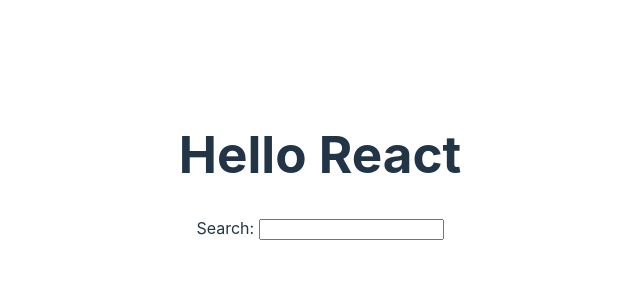
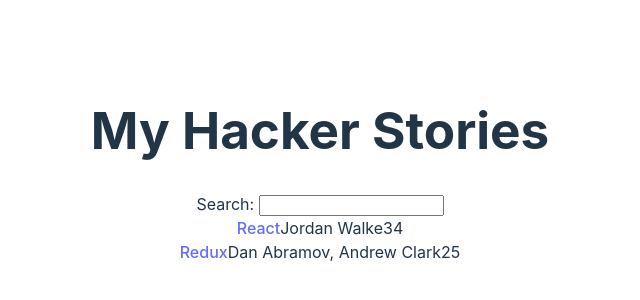
Before and after one commit to thetrend/react-app, a React (Vite) app: page / in a window 1280 px wide. Shown: the part 234-534 px from the top of the page, without its empty margins (320-960 px from the left). Built offline with nearby package versions, Linux system fonts and the light colour scheme.

Commit message:
Display list items

```diff
--- a/src/App.tsx
+++ b/src/App.tsx
@@ -1,15 +1,40 @@
 import './App.css';
 
-function getTitle(title: string) {
-  return title;
-}
+const list = [
+  {
+    title: 'React',
+    url: 'https://reactjs.org/',
+    author: 'Jordan Walke',
+    num_comments: 3,
+    points: 4,
+    objectID: 0,
+  },
+  {
+    title: 'Redux',
+    url: 'https://redux.js.org/',
+    author: 'Dan Abramov, Andrew Clark',
+    num_comments: 2,
+    points: 5,
+    objectID: 1,
+  },
+];
 
 function App() {
   return (
     <div>
-      <h1>Hello {getTitle('React')}</h1>
+      <h1>My Hacker Stories</h1>
       <label htmlFor="search">Search: </label>
       <input type="text" id="search" />
+      {list.map(function(item) {
+        return (
+          <div key={item.objectID}>
+            <span><a href={item.url}>{item.title}</a></span>
+            <span>{item.author}</span>
+            <span>{item.num_comments}</span>
+            <span>{item.points}</span>
+          </div>
+        );
+      })}
     </div>
   );
 }
```
